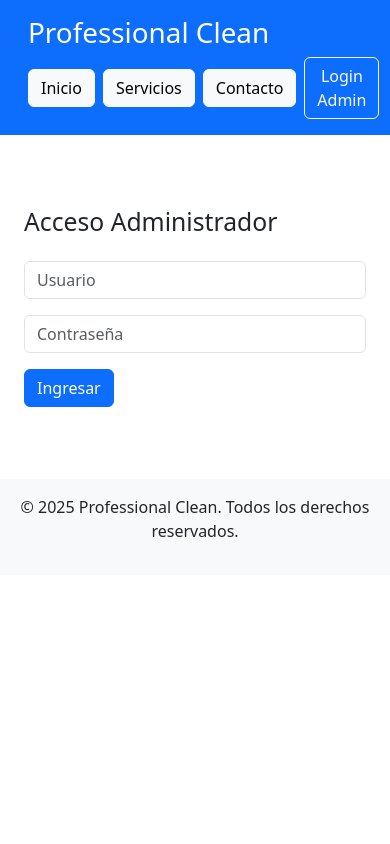
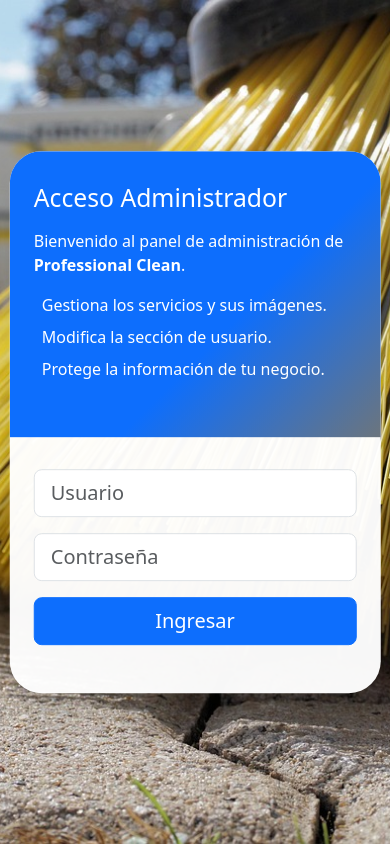
Before and after one commit to BigBossSpektrum/professionalClean, a Django app: page /admin-login/ in a window 390 px wide. Run offline with Django 5.2, Linux system fonts and the light colour scheme; parts of the project's set-up code (start-up, migrations or seed data) failed here and were passed over.

Commit message:
feat(change): Improves admin login UI and static/media file handling
Enhances the admin login page with a modern, responsive design
and background image for better user experience. Adds static
and media file serving in development mode. Removes unused
custom stylesheet to rely on Bootstrap CDN.

```diff
--- a/profesionalClean/urls.py
+++ b/profesionalClean/urls.py
@@ -16,9 +16,15 @@ Including another URLconf
 """
 from django.contrib import admin
 from django.urls import path, include
+from django.conf import settings
+from django.conf.urls.static import static
 
 urlpatterns = [
     path('admin/', admin.site.urls),
     path('', include('frontend.urls')),
     path('backend/', include('backend.urls')),
 ]
+
+if settings.DEBUG:
+    urlpatterns += static(settings.STATIC_URL, document_root=settings.STATIC_ROOT)
+    urlpatterns += static(settings.MEDIA_URL, document_root=settings.MEDIA_ROOT)
--- a/static/styles.css
+++ /dev/null
@@ -1 +0,0 @@
-/* Puedes agregar estilos personalizados aquí si lo deseas. Bootstrap se cargará desde CDN en los templates. */
--- a/templates/base.html
+++ b/templates/base.html
@@ -19,10 +19,10 @@
             </nav>
         </div>
     </header>
-    <main class="container">
+    <main class="container position-relative" style="z-index: 1;">
         {% block content %}{% endblock %}
     </main>
-    <footer class="bg-light text-center py-3 mt-4">
+    <footer class="bg-light text-center py-3 mt-4" style="z-index: 0; position: relative;">
         <p>&copy; 2025 Professional Clean. Todos los derechos reservados.</p>
     </footer>
     <script src="https://cdn.jsdelivr.net/npm/bootstrap@5.3.2/dist/js/bootstrap.bundle.min.js"></script>
--- a/templates/frontend/admin_login.html
+++ b/templates/frontend/admin_login.html
@@ -1,26 +1,83 @@
-{% extends 'base.html' %}
-{% block title %}Login Administrador | Professional Clean{% endblock %}
-{% block content %}
-<div class="container py-5">
-    <h2 class="mb-4">Acceso Administrador</h2>
-    <form method="post" class="row g-3">
-        {% csrf_token %}
-        <div class="col-12">
-            <input type="text" name="username" class="form-control" placeholder="Usuario" required>
+<!DOCTYPE html>
+<html lang="es">
+<head>
+    <meta charset="UTF-8">
+    <meta name="viewport" content="width=device-width, initial-scale=1.0">
+    <title>Login Administrador | Professional Clean</title>
+    <link href="https://cdn.jsdelivr.net/npm/bootstrap@5.3.2/dist/css/bootstrap.min.css" rel="stylesheet">
+    {% load static %}
+    <style>
+        body {
+            background: url('{% static "images/background_admin_login.png" %}') no-repeat center center fixed;
+            background-size: cover;
+        }
+        .bubble-login {
+            position: fixed;
+            top: 50%;
+            left: 50%;
+            transform: translate(-50%, -50%);
+            background: rgba(255,255,255,0.97);
+            box-shadow: 0 8px 32px rgba(0,0,0,0.2);
+            border-radius: 2rem;
+            width: 600px;
+            max-width: 95vw;
+            z-index: 1000;
+            display: flex;
+            overflow: hidden;
+        }
+        .bubble-login-info {
+            background: linear-gradient(135deg, #0d6efd 60%, #6c757d 100%);
+            color: #fff;
+            padding: 2rem 1.5rem;
+            width: 50%;
+            display: flex;
+            flex-direction: column;
+            justify-content: center;
+            align-items: flex-start;
+        }
+        .bubble-login-form {
+            padding: 2rem 1.5rem;
+            width: 50%;
+            display: flex;
+            flex-direction: column;
+            justify-content: center;
+        }
+        @media (max-width: 700px) {
+            .bubble-login {
+                flex-direction: column;
+                width: 95vw;
+            }
+            .bubble-login-info, .bubble-login-form {
+                width: 100%;
+            }
+        }
+    </style>
+</head>
+<body>
+    <div class="bubble-login shadow-lg">
+        <div class="bubble-login-info d-flex flex-column justify-content-center align-items-start">
+            <h2 class="mb-3">Acceso Administrador</h2>
+            <p>Bienvenido al panel de administración de <strong>Professional Clean</strong>.</p>
+            <ul class="list-unstyled">
+                <li class="mb-2"><i class="bi bi-gear-fill me-2"></i>Gestiona los servicios y sus imágenes.</li>
+                <li class="mb-2"><i class="bi bi-pencil-square me-2"></i>Modifica la sección de usuario.</li>
+                <li class="mb-2"><i class="bi bi-shield-lock me-2"></i>Protege la información de tu negocio.</li>
+            </ul>
         </div>
-        <div class="col-12">
-            <input type="password" name="password" class="form-control" placeholder="Contraseña" required>
+        <div class="bubble-login-form d-flex flex-column justify-content-center">
+            <form method="post" class="needs-validation" novalidate>
+                <div class="mb-3">
+                    <input type="text" name="username" class="form-control form-control-lg" placeholder="Usuario" required>
+                </div>
+                <div class="mb-3">
+                    <input type="password" name="password" class="form-control form-control-lg" placeholder="Contraseña" required>
+                </div>
+                <div class="mb-3">
+                    <button type="submit" class="btn btn-primary btn-lg w-100">Ingresar</button>
+                </div>
+            </form>
         </div>
-        <div class="col-12">
-            <button type="submit" class="btn btn-primary">Ingresar</button>
-        </div>
-        {% if messages %}
-        <div class="col-12">
-            {% for message in messages %}
-            <div class="alert alert-danger">{{ message }}</div>
-            {% endfor %}
-        </div>
-        {% endif %}
-    </form>
-</div>
-{% endblock %}
+    </div>
+    <script src="https://cdn.jsdelivr.net/npm/bootstrap@5.3.2/dist/js/bootstrap.bundle.min.js"></script>
+</body>
+</html>
```
Also changed, not shown: db.sqlite3, static/images/background_admin_login.png (added).
